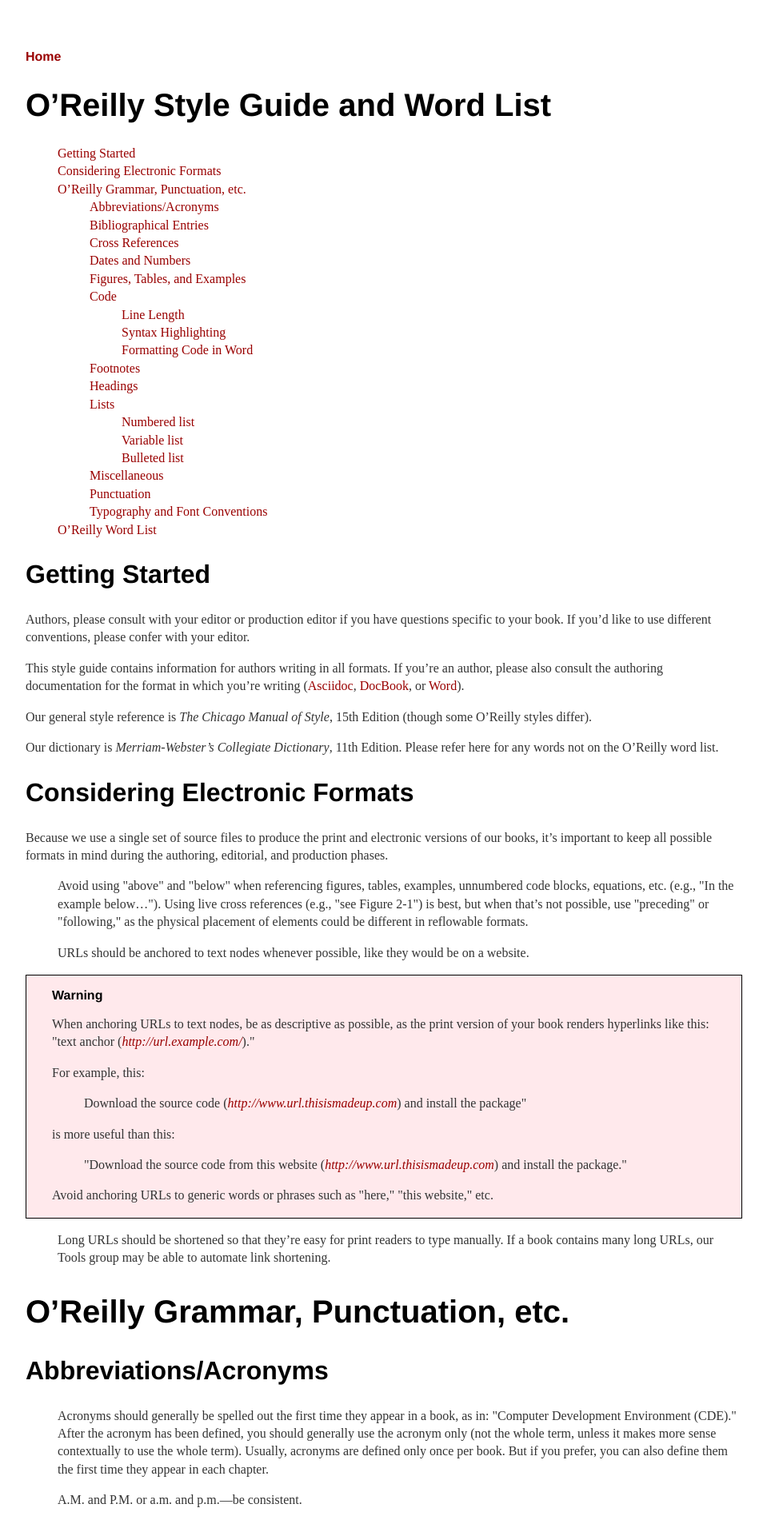
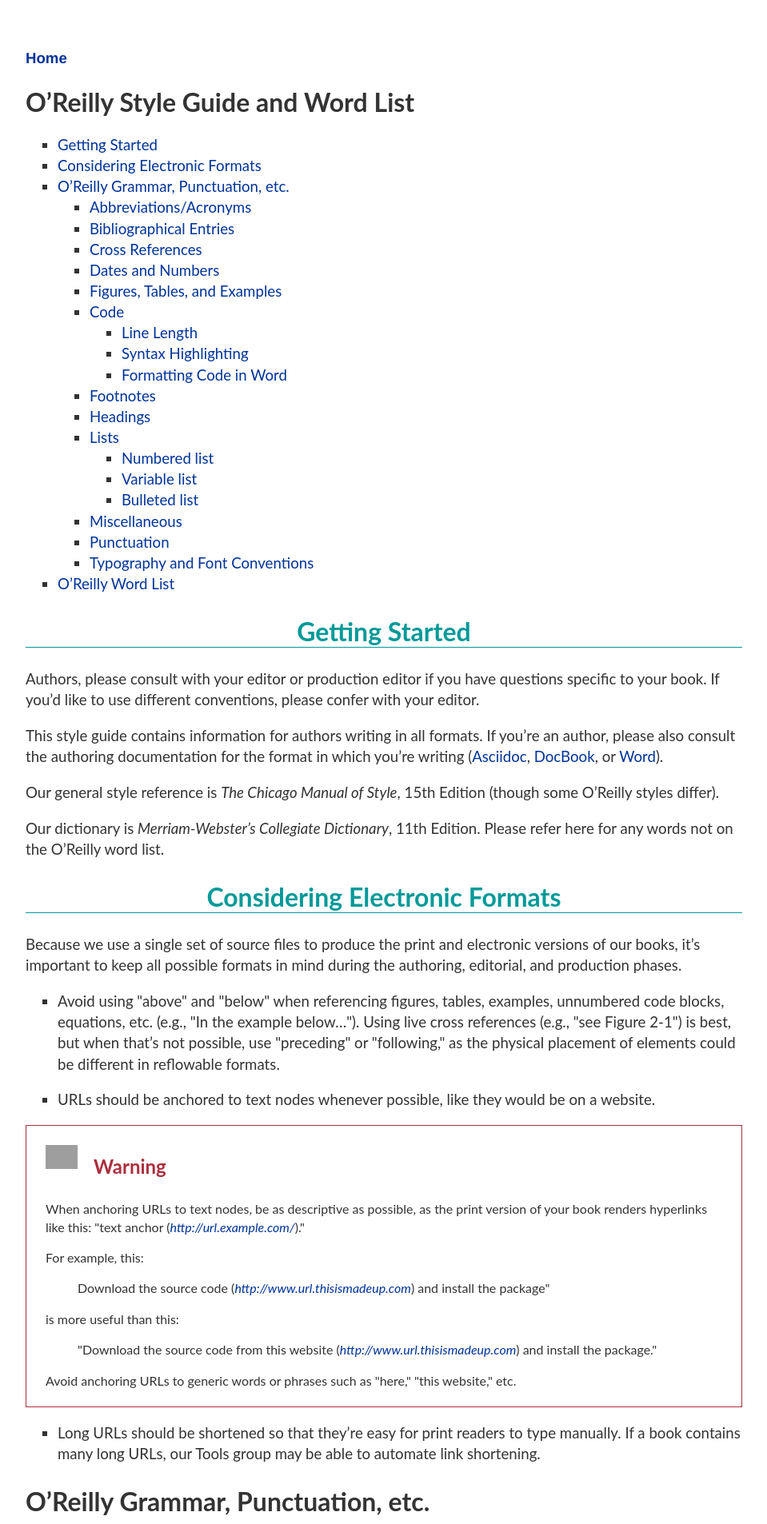
Before and after one commit to oreillymedia/production-resources, a Jekyll site: the page built from styleguide/index.md, in a window 1280 px wide. Shown: the top 1906 px of the page at 80% size, without its empty margins (160-1119 px from the left). Built offline with Jekyll 4.4.1, drawn with Linux system fonts in a browser that asks for light colours.

Commit message:
Update main.css
Adding responsive styling and icons for download page.

```diff
--- a/css/main.css
+++ b/css/main.css
@@ -1,11 +1,14 @@
 
 body {
+    font-family: Lato, "Helvetica Neue", Helvetica, Arial, Sans-Serif;
+    font-size: 14px;
+    color: #333333;
     margin: 60px auto;
     width: 70%;
 }
 nav ul, footer ul {
     font-family:'Helvetica', 'Arial', 'Sans-Serif';
-    padding: 0px;
+    padding: 0;
     list-style: none;
     font-weight: bold;
 }
@@ -15,50 +18,18 @@
 }
 a {
     text-decoration: none;
-    color: #990000;
+    color: #003399;
 }
 a:hover {
     text-decoration: underline;
 }
-
-h1, h2, h3, h4, h5, h6 {
-    font-family:'Helvetica', 'Arial', 'Sans-Serif';
+h1 {
+    font-size: 24pt;
 }
-
-h1 {
-    font-size: 2.5em;
-}
-
-h2 {
-    font-size: 2em;
-}
-
-h3 {
-    font-size: 1.5em;
-}
-
-h4 {
-    font-size: 1em;
-}
-
-h5 {
-    font-size: 1em;
-}
-
-h6 {
-   font-size: 1em;
-   padding: 0;
-   padding-top: 1em;
-   margin: 0;
-}
-
-p, li {
-    font-size: 1em;
+p {
     line-height: 1.4em;
     color: #333;
 }
-
-
 footer {
     border-top: 1px solid #d5d5d5;
     font-size: .8em;
@@ -69,8 +40,12 @@
     font-size: 1.5em;
 }
 
-ul.posts li {
+ul.posts li,
+.no-bullets {
     list-style: none;
+    font-size: 14px;
+    margin-left: 0;
+    padding-left: 0;
 }
 
 /* Lists */
@@ -79,74 +54,171 @@
     padding: 1em;
 }
 
-/* Tables */
-
-table {
-  margin: 12.5pt 0;
-  border-collapse: collapse;
-  max-width: 100%;
-  hyphens: none;
+ul {
+    list-style-type: square;
 }
 
-table caption {
-  font-style: italic;
-  margin-bottom: 4pt;
-  display: table-caption;
-  text-align: left;
-  }
+ul, ol {
+    line-height: 1.4em;
+}
 
 
-td, th {
-  padding: 0.2em 0.4em 0.2em 0.4em;
-  vertical-align: top;
-  text-align: left;
-  word-spacing: 0.3pt;
+/* Headers */
+
+h2 {
+    font-size: 20pt;
+    text-align: center;
+    border-bottom: 1px solid #009999;
+    color: #009999;
 }
 
-thead tr th {
-  font-weight: 600;
+h3 {
+    font-size: 16pt;
+    color: #009999;
+    padding-top: 10px;
 }
 
-/*lists within tables*/
-table ul li,
-table ol li{
- margin: 0 0 0 8pt;
+h4 {
+    font-size: 12pt;
+    color: #009999;
 }
 
-table, th, td {
-   border: 1px solid black;
+
+
+
+/* ORM Word Template Quickstart Guide */
+
+.no-bullets li {
+    background-image: url('../illustrations/download.svg');
+    background-repeat: no-repeat;
+    display: block;
+    min-height: 40px;
+    background-size: 30px;
+    padding: 0 0 0 50px;
+    margin-right: 50px;
+    margin-top: 20px;
+
 }
 
-th {
-    background-color: #C8C8C8;
-    color: black;
+
+
+
+/* Styled Admonitions */
+
+div[data-type="note"] {
+    border: 1px solid #86aac8;
+    font-size: 10pt;
+    padding: 1.5em;
+    color: #86aac8;
+    padding-bottom: 5px;
 }
 
 div[data-type="warning"] {
- background: #ffe9ec;
+    border: 1px solid #ac2e3d;
+    font-size: 12pt;
+    padding: 1.5em;
+    color: #ac2e3d;
+    padding-bottom: 5px;
 }
 
-div[data-type="note"], div[data-type="warning"], div[data-type="tip"] {
-  border: solid 1pt black;
-  padding-left: 2em;
-  padding-right: 2em;
+div[data-type="note"] h6 {
+    background-image: url('../illustrations/note.png');
+    background-size:40px;
+    padding-top: .5em;
+    padding-bottom: .5em;
+    background-repeat: no-repeat;
+    display: block;
+    min-height: 20px;
+    font-size: 1.5em;
+    padding-left: 50px;
+    margin: 0 0 0 0;
 }
 
-/* ORM Word Template Quickstart Guide */
+div[data-type="warning"] h6 {
+    background-image: url('../illustrations/warning.png');
+    background-size:40px;
+    padding-top: .5em;
+    padding-bottom: .5em;
+    background-repeat: no-repeat;
+    display: block;
+    min-height: 20px;
+    font-size: 1.5em;
+    padding-left: 60px;
+    margin: 0 0 0 0;
 
-ul {
-    list-style: none;
 }
 
-a[href$=".dot"],
-a[href$=".doc"] {
-     background-image: url('../illustrations/download.svg');
-     background-repeat: no-repeat;
-     display: block;
-     min-height: 20px;
-     background-size: 20px 20px;
-     padding: 0 0 0 30px;
-     margin: 0 0 10px;
-    width: 100%;
+/* Responsive */
+
+@media only screen and (min-width: 800px) {
+body {
+    font-size: 14pt;
+}
+
+/* Headers */
+
+h2 {
+    font-size: 24pt;
+    text-align: center;
+    border-bottom: 1px solid #009999;
+    color: #009999;
+}
+
+h3 {
+    font-size: 20pt;
+    color: #009999;
+    padding-top: 10px;
+}
+
+h4 {
+    font-size: 16pt;
+    color: #009999;
+}
+
+.no-bullets li  {
+    float: left;
+    margin: 0 0 35px 3px;
+    padding: 15px 20px 0 35px;
+}
+
+#table-of-contents-word {
+    clear: left;
 
 }
+
+.no-bullets {
+    display: inline;
+    padding: 0;
+    margin: 0;
+}
+
+div[data-type="note"],
+div[data-type="warning"] {
+    font-size: 12pt;
+}
+
+}
+
+@media only screen and (min-width: 950px) {
+.no-bullets li  {
+    float: left;
+    margin: 0 0 35px 5px;
+    padding: 15px 50px 0px 35px;
+}
+
+}
+
+@media only screen and (min-width: 1000px) {
+
+#table-of-contents-word+ul {
+    width: 375px;
+    margin: 0 auto;
+}
+
+.center {
+    display: inline-block;
+    margin: 0 auto;
+}
+
+
+}
```
